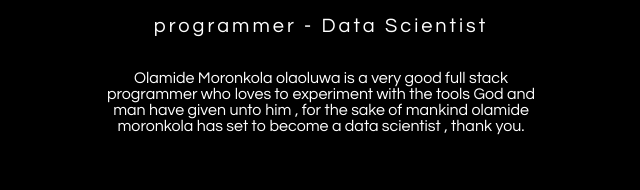
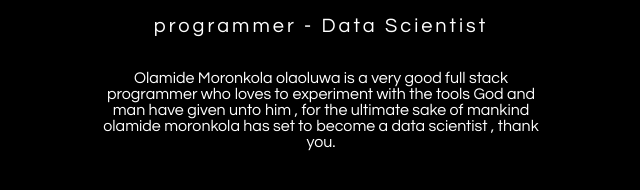
Before and after one commit to Olamidemoronkola/personalsite, a plain HTML site: page index.html in a window 1280 px wide. Shown: the part 442-632 px from the top of the page, without its empty margins (319-959 px from the left). Drawn offline with Linux system fonts and the light colour scheme.

Commit message:
word
Added word ultimate

```diff
--- a/index.html
+++ b/index.html
@@ -65,7 +65,7 @@
 	<img src="images/pp.PNG" alt="" class="box-img">
 	<h1>countZero</h1>
 	<h5>programmer - Data Scientist</h5>
-	<p>Olamide Moronkola olaoluwa is a very good full stack programmer who loves to experiment with the tools God and man have given unto him , for the sake of mankind olamide moronkola has set to become a data scientist , thank you.</p>
+	<p>Olamide Moronkola olaoluwa is a very good full stack programmer who loves to experiment with the tools God and man have given unto him , for the ultimate sake of mankind olamide moronkola has set to become a data scientist , thank you.</p>
 <ul>
 	<li><a href="#"></a></li>
 	<li><a href="#"></a></li>
```
